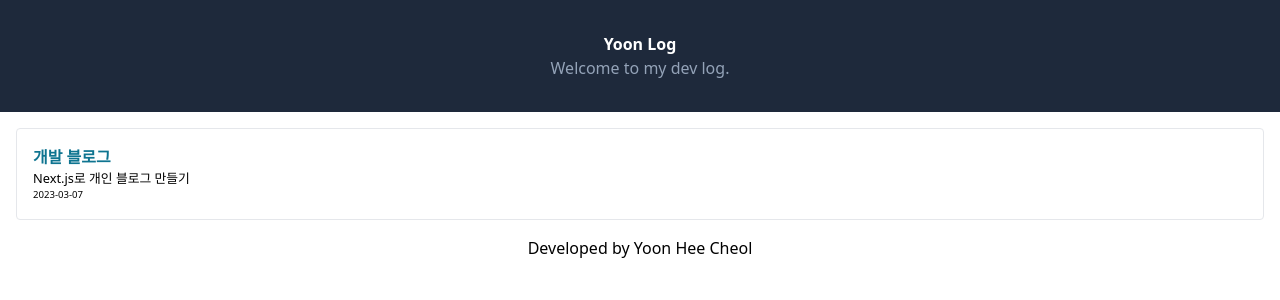
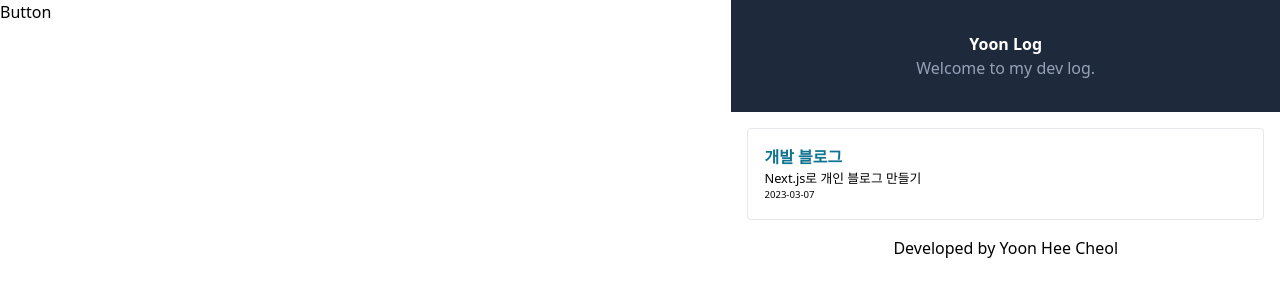
Before and after one commit to YOONHEECHEOL/log, a Next.js app: page / in a window 1280 px wide. Shown: the top 300 px of the page. Built offline with nearby package versions, Linux system fonts and the light colour scheme.

Commit message:
blog layout 작업

```diff
--- a/app/layout.tsx
+++ b/app/layout.tsx
@@ -1,5 +1,7 @@
-import Link from "next/link"
+import Lnb from '@/components/Lnb'
 import '../styles/globals.css'
+import Footer from './layout/Footer'
+import Header from './layout/Header'
 
 export default function RootLayout({
   children,
@@ -7,29 +9,30 @@ export default function RootLayout({
   children: React.ReactNode
 }) {
 
-    const header = (
-            <header>
-                <div className="text-center bg-slate-800 p-8 mb-4">
-                    <Link href={'/'}><h1 className="text-3x1 font-bold text-white">Yoon Log</h1></Link>
-                    <p className="text-slate-400">Welcome to my dev log.</p>
-                </div>
-            </header>
-        )
-
-    const footer = (
-            <footer className="text-center">
-                <h3>Developed by Yoon Hee Cheol</h3>
-            </footer>
-        )
+    // render layout
+    const header = <Header />
+    const footer = <Footer />
 
     return (
         <html lang="en">
             <head />
             <body>
                 <div className="container-sm mx-auto max-w-2x1">
-                    {header}
-                    {children}
-                    {footer}
+                    <div className='flex flex-auto justify-around columns-2'>
+                        {/* <div className={`w-full ${isFold ? '' : 'md:w-1/4'}`}>
+                            <button onClick={() => {
+                                setIsFold(!isFold)d
+                                console.log(isFold)
+                                }}>fold</button>
+
+                        </div> */}
+                        <Lnb />
+                        <div className={`w-full md:w-3/4`}>
+                            {header}
+                            {children}
+                            {footer}
+                        </div>
+                    </div>
                 </div>
             </body>
         </html>
--- /dev/null
+++ b/app/layout/Footer.tsx
@@ -0,0 +1,11 @@
+import * as React from 'react';
+
+const Footer = () => {
+    return (
+            <footer className="text-center">
+                <h3>Developed by Yoon Hee Cheol</h3>
+            </footer>
+        )
+}
+
+export default Footer;
--- /dev/null
+++ b/app/layout/Header.tsx
@@ -0,0 +1,15 @@
+import Link from 'next/link';
+import * as React from 'react';
+
+const Header = () => {
+    return (
+        <header>
+            <div className="text-center bg-slate-800 p-8 mb-4">
+                <Link href={'/'}><h1 className="text-3x1 font-bold text-white">Yoon Log</h1></Link>
+                <p className="text-slate-400">Welcome to my dev log.</p>
+            </div>
+        </header>
+        )
+}
+
+export default Header;
--- a/app/page.tsx
+++ b/app/page.tsx
@@ -1,7 +1,6 @@
-import getPostMetaData from './interface/getPostMetaData';
+import getPostMetaData from './utils/getPostMetaData';
 import Link from 'next/link';
 import PostPreview from '@/components/PostPreview';
-
 
 export default function Home() {
 
--- a/app/posts/[year]/[slug]/page.tsx
+++ b/app/posts/[year]/[slug]/page.tsx
@@ -1,4 +1,4 @@
-import getPostMetaData from '@/app/interface/getPostMetaData';
+import getPostMetaData from '@/app/utils/getPostMetaData';
 import fs from 'fs';
 import matter from 'gray-matter';
 import Markdown from 'markdown-to-jsx';
--- /dev/null
+++ b/components/Lnb.tsx
@@ -0,0 +1,24 @@
+'use client'
+
+import * as React from 'react';
+import { useState, useEffect } from 'react';
+
+
+const Lnb = (props: any) => {
+
+    let [isFold, setIsFold] = useState(false);
+
+    useEffect(() => {
+        console.log('Side')
+    }, [])
+
+    return(
+            <div className={`w-full ${isFold ? 'md:w-1/4' : ''}`}>
+                <button onClick={() => {
+                    setIsFold(!isFold)
+                }}>Button</button>
+            </div>
+        )
+}
+
+export default Lnb;
--- a/components/PostPreview.tsx
+++ b/components/PostPreview.tsx
@@ -1,5 +1,5 @@
 import Link from "next/link";
-import { PostMetaData } from "../app/interface/PostMetaData";
+import { PostMetaData } from "../app/utils/PostMetaData";
 
 const PostPreview = (props: PostMetaData) => {
 
```
Also changed, not shown: app/utils/PostMetaData.ts (renamed from app/interface/PostMetaData.ts), app/utils/getPostMetaData.ts (renamed from app/interface/getPostMetaData.ts).
